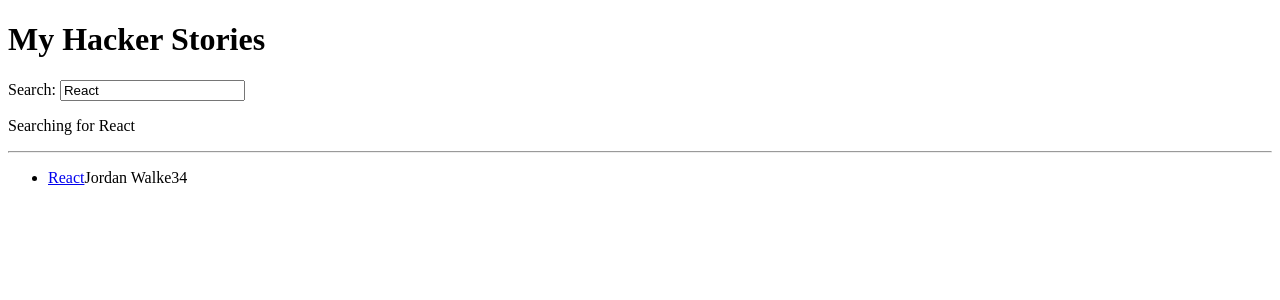
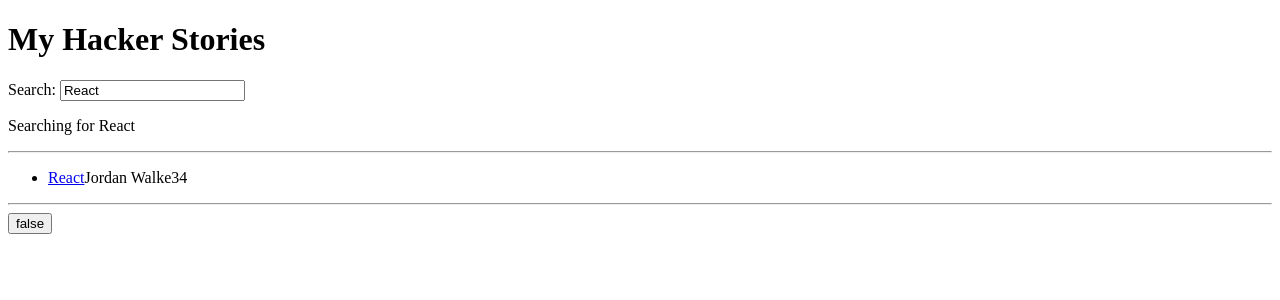
Before and after one commit to Joeljt/the-road-to-react, a React (Vite) app: page / in a window 1280 px wide. Shown: the top 300 px of the page. Built offline with nearby package versions, Linux system fonts and the light colour scheme.

Commit message:
feat: make the first custom hook

```diff
--- a/src/App.jsx
+++ b/src/App.jsx
@@ -22,14 +22,7 @@ const App = () => {
     },
   ];
 
-  let [searchTerm, setSearchTerm] = React.useState(
-    localStorage.getItem('search') || 'React'
-  );
-
-  React.useEffect(() => {
-    console.log('use effect inside');
-    localStorage.setItem('search', searchTerm);
-  });
+  let [searchTerm, setSearchTerm] = useStorageState('search', 'React');
 
   const handleSearch = (event) => {
     setSearchTerm(event.target.value);
@@ -42,13 +35,48 @@ const App = () => {
     return story.title.toLowerCase().includes(searchTerm.toLowerCase());
   })
 
+  const [isToggle, { handleToggle }] = useBoolean(false)
+
   return (
     <div>
       <Search searchTerm={searchTerm} onSearch={handleSearch} />
       <hr />
       <List list={searchedStories} />
+      <hr />
+      <div>
+        <button type="button" onClick={handleToggle}>
+          {isToggle + ""}
+        </button>
+      </div>
     </div>
   );
+}
+
+const useStorageState = (key, initialState) => {
+  const [value, setValue] = React.useState(
+    localStorage.getItem(key) || initialState
+  );
+
+  React.useEffect(() => {
+    localStorage.setItem(key, value);
+  }, [value]);
+
+  return [value, setValue];
+}
+
+const useBoolean = (initialState) => {
+  const [state, setState] = React.useState(initialState);
+  const handleTrue = () => setState(true);
+  const handleFalse = () => setState(false);
+  const handleToggle = () => setState(!state);
+  return [
+    state,
+    {
+      handleTrue,
+      handleFalse,
+      handleToggle
+    }
+  ];
 }
 
 const Search = (props) => {
```
Also changed, not shown: 1 other file (tests, documents, lock files or other folders).
